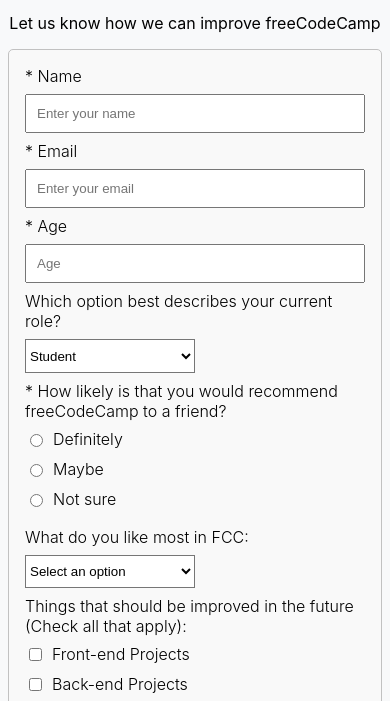
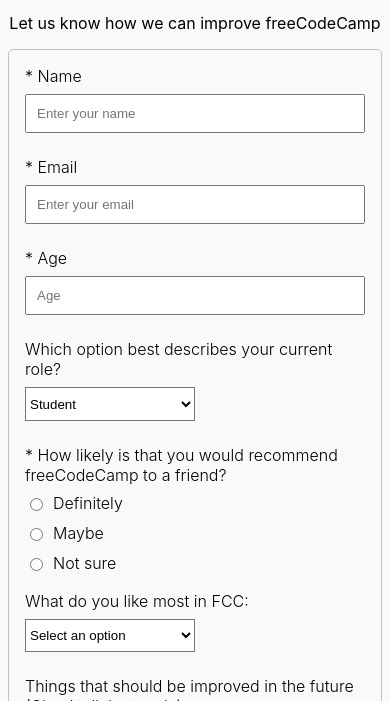
Before and after one commit to thayton/fcc-survey-form, a plain HTML site: page index.html in a window 390 px wide. Shown: the part 63-764 px from the top of the page. Drawn offline with Linux system fonts and the light colour scheme.

Commit message:
Put more spacing between form elements in mobile view

```diff
--- a/style.css
+++ b/style.css
@@ -87,6 +87,15 @@ button:hover {
         text-align: left;
         font-weight: 300;
     }
+
+    /*
+     * Put additional vertical space between the form elements
+     * when we are vertically stacked
+     */
+    input[type="text"], input[type="number"], select, textarea {
+        margin-bottom: 1.2em;
+    }
+
 }
 
 @media (min-width: 660px) {
```
